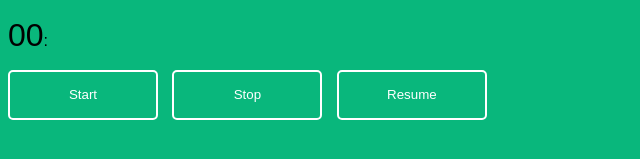
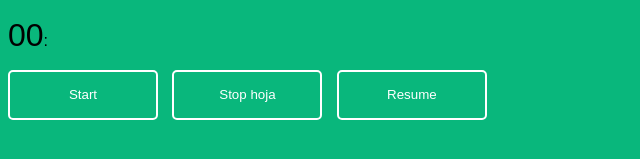
Before and after one commit to GovindSingh9447/StopWatch--Vanilla.js, a plain HTML site: page index.html in a window 1280 px wide. Shown: the part 363-522 px from the top of the page, 0-640 px from the left. Drawn offline with Linux system fonts and the light colour scheme.

Commit message:
Update index.html

```diff
--- a/index.html
+++ b/index.html
@@ -13,7 +13,7 @@
         <h2>Vanilla JavaScript StopWatch</h2>
         <p><span id="second">00</span>:<span id="ten"></span></p>
         <button id="button-start">Start</button>
-        <button id="button-stop">Stop</button>
+        <button id="button-stop">Stop hoja</button>
         <button id="button-resume">Resume</button>
 
 
```
